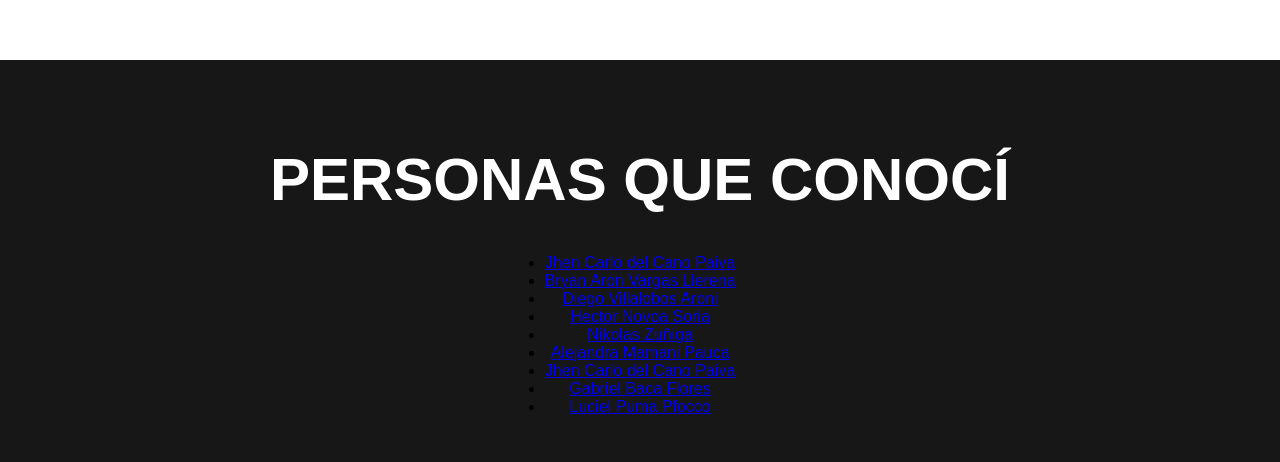
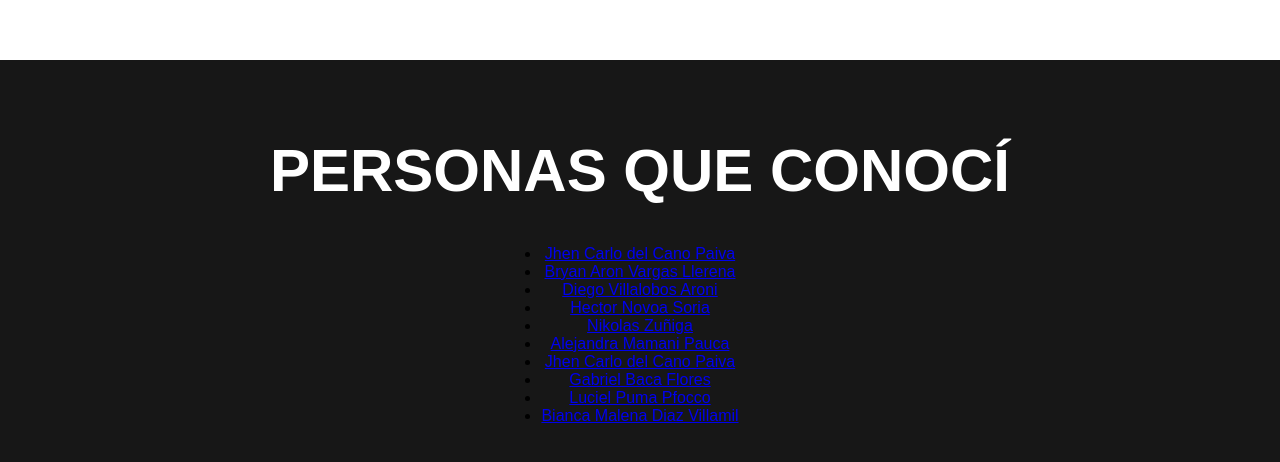
Before and after one commit to Kame12345/Freddy-Gabriel-Cardenas-de-la-Roca, a plain HTML site: page index.html in a window 1280 px wide. Shown: the part 1680-2142 px from the top of the page. Drawn offline with Linux system fonts and the light colour scheme.

Commit message:
Update index.html

```diff
--- a/index.html
+++ b/index.html
@@ -98,6 +98,7 @@
             <li><a href = "https://couleurss.github.io/"> Jhen Carlo del Cano Paiva</a></li>
             <li><a href = "https://gaboe2.github.io/gabrielbacaf.github.io/"> Gabriel Baca Flores</a></li>
             <li><a href = "https://couthie-rug.000webhostapp.com/index.html"> Luciel Puma Pfocco</a></li>
+            <li><a href = "https://malenadiazv.github.io"> Bianca Malena Diaz Villamil</a></li>
         </ul>
     </section>
 
```
